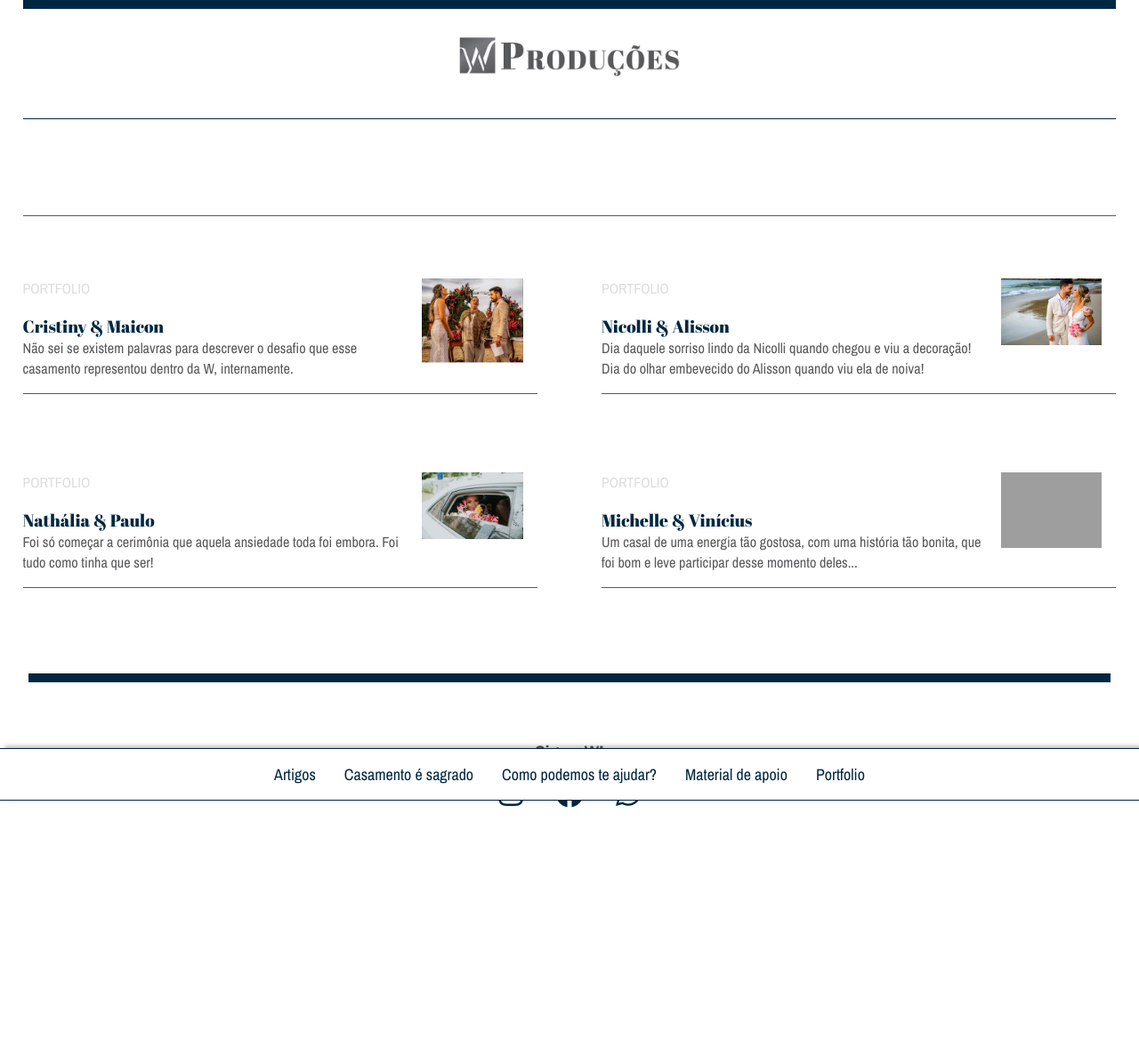
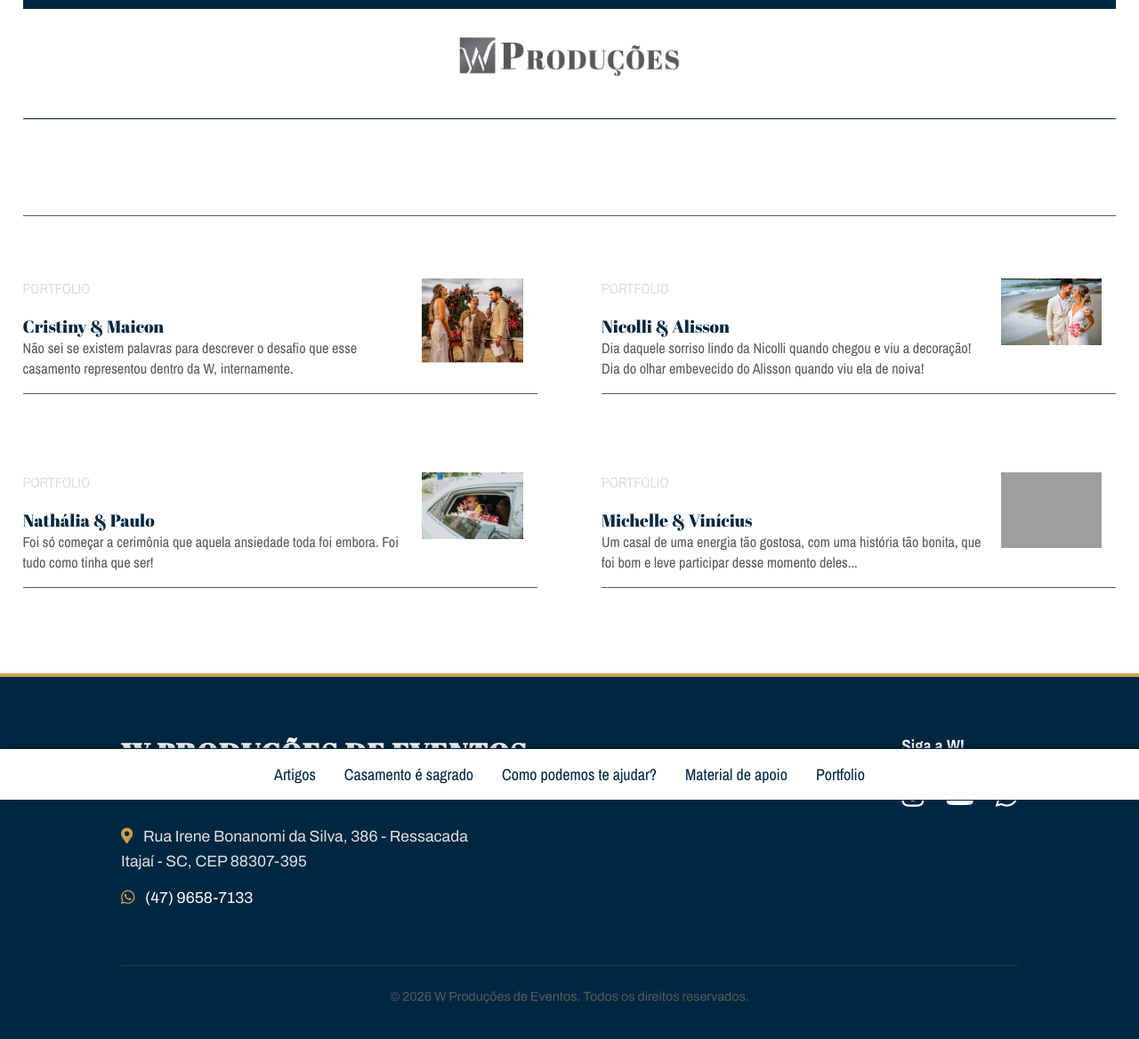
Before and after one commit to w-produtora/w-produtora.github.io, a Jekyll site: the page built from index.html, in a window 1280 px wide. Shown: the whole page at 89% size. Built offline with Jekyll 4.4.1, drawn with Linux system fonts in a browser that asks for light colours; nearby versions of some CDN libraries; comment, search, counter and statistics services are not loaded; before the commit the page ends 1020 px from its top, so only the background shows below that.

Commit message:
Adicionando footer

```diff
--- a/_includes/footer.html
+++ b/_includes/footer.html
@@ -1,12 +1,31 @@
+<footer class="site-footer">
+  <div class="footer-content">
+    <div class="footer-info">
+      <h2 class="footer-brand">W PRODUÇÕES DE EVENTOS</h2>
+      <p class="footer-legal">Razão Social: W PRODUCOES DE EVENTOS LTDA | CNPJ: 41.250.516/0001-71</p>
+      <p class="footer-address">
+        <i class="fas fa-map-marker-alt"></i> Rua Irene Bonanomi da Silva, 386 - Ressacada<br>
+        Itajaí - SC, CEP 88307-395
+      </p>
+      <p class="footer-contact">
+        <i class="fab fa-whatsapp"></i> <a href="tel:+554796587133">(47) 9658-7133</a>
+      </p>
+    </div>
 
-  <footer>
-  	<h3>Siga a W!</h3>
     <div class="footer-social">
-    	<a href="https://instagram.com/wproducoescasamentos?utm_source=ig_profile_share&igshid=1a2kuzw18p693"><i class="fab fa-instagram"></i></a>
-    	<a href="https://www.youtube.com/channel/UC8InyUSbxyRsY-KzDRLcIkg"><i class="fab fa-facebook"></i></a>
-    	<a href="https://whatsfacil.com/e678b8"><i class="fab fa-whatsapp"></i></a>
+      <h3>Siga a W!</h3>
+      <div class="social-icons">
+        <a href="https://instagram.com/wproducoescasamentos?utm_source=ig_profile_share&igshid=1a2kuzw18p693" target="_blank" title="Instagram"><i class="fab fa-instagram"></i></a>
+        <a href="https://www.youtube.com/channel/UC8InyUSbxyRsY-KzDRLcIkg" target="_blank" title="YouTube"><i class="fab fa-youtube"></i></a>
+        <a href="https://whatsfacil.com/e678b8" target="_blank" title="WhatsApp"><i class="fab fa-whatsapp"></i></a>
+      </div>
     </div>
-  </footer>
+  </div>
+
+  <div class="footer-bottom">
+    <p>&copy; 2026 W Produções de Eventos. Todos os direitos reservados.</p>
+  </div>
+</footer>
 </div>
 </body>
 
--- a/css/style.css
+++ b/css/style.css
@@ -2,6 +2,7 @@
   --azul: rgb(0, 39, 65);
   --cinza-claro: rgba(167,169, 172, .4);
   --cinza-escuro: rgb(88, 89, 91);
+  --dourado: #c9a050; /* Nova cor para o rodapé */
   --abril: 'Abril Fatface', cursive;
   --bd-azul: solid 1px var(--azul);
   --bd-cinza: solid 1px var(--cinza-escuro);
@@ -328,7 +329,6 @@ blockquote > p {
   display: flex;
   align-items: end;
   justify-content: center;
-  height: ;
 }
 
 .copy-hero_title h1 {
@@ -619,39 +619,103 @@ input#search-box {
   color: var(--cinza-claro);
 }
 
-/* FOOTER */
+/* =========================================
+   FOOTER MODERNO
+   ========================================= */
 
-footer {
+.site-footer {
+  background-color: var(--azul);
+  color: #ffffff;
+  padding: 4rem 2rem 1.5rem;
+  margin-top: 6rem;
+  font-family: 'Archivo Narrow', sans-serif;
+  border-top: 4px solid var(--dourado);
+  width: 100%;
+}
+
+.footer-content {
+  max-width: 63rem;
+  margin: 0 auto;
   display: flex;
   flex-direction: column;
-  background: var(--branco);
-  color: var(--azul);
+  align-items: center;
   text-align: center;
-  border-top: solid 10px;
-  width: 95%;
-  margin: 6rem auto;
-  height: 10em;
+  gap: 3rem;
 }
 
-footer h3 {
-  font-family: 'Archivo Narrow', sans;
-  font-weight: bold;
-  margin-top: 4rem;
+.footer-brand {
+  font-family: var(--abril);
+  font-size: 2rem;
+  color: #ffffff;
+  margin: 0 0 1rem 0;
+  letter-spacing: 1px;
 }
 
-.footer-social {
-  padding-bottom: 4rem;
+.footer-legal {
+  font-size: 0.85rem;
+  color: var(--cinza-claro);
+  margin-bottom: 1.5rem;
 }
 
-.footer-social a {
-  color: var(--azul);
+.footer-address, .footer-contact {
+  font-size: 1.1rem;
+  color: #e0e0e0;
+  margin-bottom: 0.8rem;
+  line-height: 1.6;
 }
 
-.fab {
-  padding: 1rem;
-  font-size: 2rem;
-  margin-bottom: 2rem;
+.footer-address i, .footer-contact i {
+  margin-right: 0.5rem;
+  color: var(--dourado);
+}
+
+.footer-contact a {
+  color: #ffffff;
+  text-decoration: none;
+  transition: color 0.3s;
+}
+
+.footer-contact a:hover {
+  color: var(--dourado);
+  border-bottom: none;
+}
+
+.footer-social h3 {
+  color: #ffffff;
+  font-family: 'Archivo Narrow', sans-serif;
+  font-size: 1.2rem;
+  margin: 0 0 1.5rem 0;
+}
+
+.social-icons {
+  display: flex;
   justify-content: center;
+  gap: 1.5rem;
+}
+
+.social-icons a {
+  color: #ffffff;
+  font-size: 1.8rem;
+  transition: transform 0.3s, color 0.3s;
+}
+
+.social-icons a:hover {
+  color: var(--dourado);
+  transform: translateY(-3px);
+  border-bottom: none;
+}
+
+.footer-bottom {
+  text-align: center;
+  margin-top: 3rem;
+  padding-top: 1.5rem;
+  border-top: 1px solid rgba(255, 255, 255, 0.1);
+  font-size: 0.9rem;
+  color: var(--cinza-claro);
+  width: 100%;
+  max-width: 63rem;
+  margin-left: auto;
+  margin-right: auto;
 }
 
 .a-slideOut {
@@ -701,7 +765,23 @@ html.is-animating .a-slideOut {
   input[type=checkbox]:checked + .nav-items {
     max-height: 100vh;
   }
+}
 
+@media (min-width: 768px) {
+  .footer-content {
+    flex-direction: row;
+    justify-content: space-between;
+    align-items: flex-start;
+    text-align: left;
+  }
+
+  .social-icons {
+    justify-content: flex-start;
+  }
+
+  .footer-social h3 {
+    text-align: left;
+  }
 }
 
 @media (max-width: 930px) {
```
